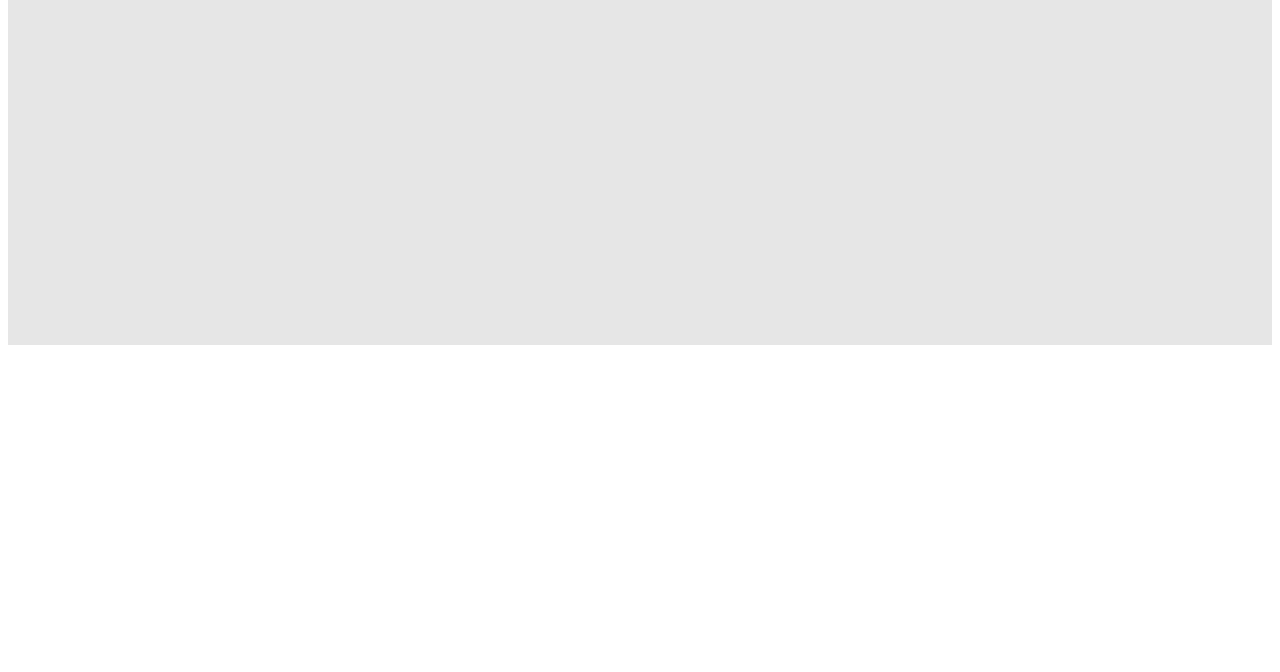
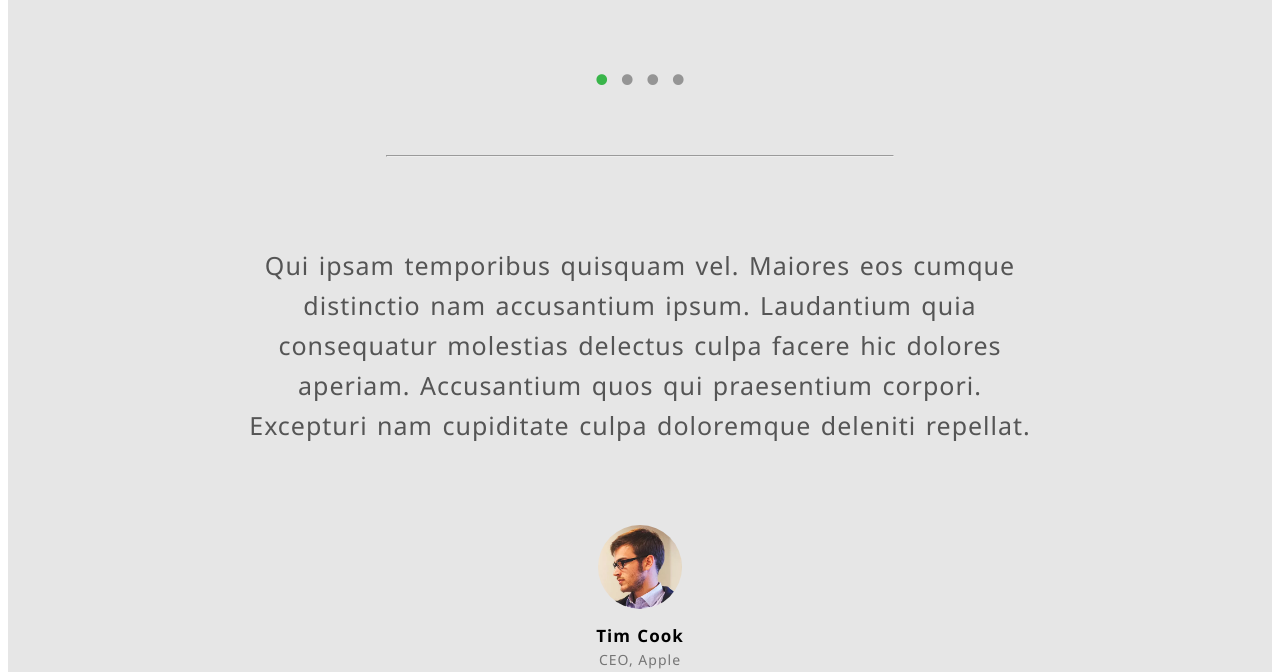
Before and after one commit to Shubham444555/Glint, a plain HTML site: page index.html in a window 1280 px wide. Shown: the part 4768-5440 px from the top of the page. Before the commit the page ends 5121 px from the top, so only its background shows below. Drawn offline with Linux system fonts and the light colour scheme.

Commit message:
another-section

```diff
--- a/index.css
+++ b/index.css
@@ -497,12 +497,12 @@ grid-template-columns: 1fr 1fr ;
     width: 400px;
 }
 .clients{
-    height: 800px;
+    height: 1300px;
     margin-top: 1150px;
     width: 100%;
 }
 .greybox{
-    height: 800px;
+    height: 1300px;
     width: 100%;
     background-color: #e6e6e6;
     display: flex;
@@ -533,5 +533,94 @@ grid-template-columns: 1fr 1fr ;
     padding-top: 80px;
     display: flex;
     justify-content: space-between;
-
 }
+.apple, .react, .blackberry, .dropbox, .envato, .firefox{
+    cursor: pointer;
+}
+.dot{
+    display: flex;
+    font-size: 90px;
+    color: #959595;
+    gap: 3px;
+    cursor: pointer;
+}
+.one{
+    color: #39b54a;
+}
+.two:hover{
+    color: #39b54a;
+}
+.three:hover{
+    color: #39b54a;
+}
+.four:hover{
+color: #39b54a;
+}
+.line{
+    border: 1px unset #959595 ;
+    width: 40%;
+    margin-top: 50px;
+}
+.que{
+    margin-top: 80px;
+    line-height: 40px;
+    color: #555555;;
+    font-weight: 400;
+    width: 800px;
+    text-align: center;
+    font-size: 25px;
+    font-family: 'Segoe UI', Tahoma, Geneva, Verdana, sans-serif;
+    letter-spacing: 1px;
+    word-spacing: 2px;
+}
+.circle{
+    height: 84px;
+    width: 84px;
+    border-radius: 50%;
+    margin-top: 80px;
+}
+.circle img{
+    width: 84px;
+    height: 84px;
+    border-radius: 50%;
+}
+.cook{
+    margin-top: 15px;
+    color: black;
+    font-size: 17px;
+    font-weight: 700;
+    font-family: 'Segoe UI', Tahoma, Geneva, Verdana, sans-serif;
+    letter-spacing: 1px;
+    word-spacing: 1px;
+}
+.ceo{
+    color: #757575;
+    font-family: 'Segoe UI', Tahoma, Geneva, Verdana, sans-serif;
+    font-size: 14px;
+    letter-spacing: 1px;
+    margin-top: 3px;
+    font-weight: 500;
+}
+.form{
+    display: flex;
+    flex-direction: column;
+}
+.darkbox{
+    height: 800px;
+    width: 100%;
+    background-image: url(bubble5.jpg);
+}
+.dark{
+    height: 800px;
+    width: 100%;
+    background-color: black;
+    opacity: 0.8;
+}
+.contact{
+    color: #39b54a;
+    font-family: 'Segoe UI', Tahoma, Geneva, Verdana, sans-serif;
+    font-size: 17px;
+    letter-spacing: 3px;
+    font-weight: 700;
+    filter: contrast(200%);
+}
--- a/index.html
+++ b/index.html
@@ -168,7 +168,30 @@
           <div class="envato"><img src="icons8-envato-100.png" alt="This is envato"></div>
           <div class="firefox"><img src="icons8-chrome-100.png" alt="This is chrome"></div>
         </div>
+        <div class="dot">
+          <div class="one">.</div>
+          <div class="two">.</div>
+          <div class="three">.</div>
+          <div class="four">.</div>
+        </div>
+        <hr class="line">
+        <div class="que">Qui ipsam temporibus quisquam vel. Maiores eos cumque distinctio nam accusantium ipsum.
+          Laudantium quia consequatur molestias delectus culpa facere hic dolores aperiam. Accusantium quos qui
+          praesentium corpori. Excepturi nam cupiditate culpa doloremque deleniti repellat.</div>
+          <div class="circle">
+            <img src="tim.jpg" alt="">
+          </div>
+          <div class="cook">Tim Cook</div>
+          <div class="ceo">CEO, Apple</div>
       </div>
     </div>
+    <!-- form-section -->
+     <div class="form">
+     <div class="darkbox">
+      <div class="dark">
+        <div class="contact">Contact Us</div>
+      </div>
+     </div>
+     </div>
 </body>
 </html>
```
Also changed, not shown: bubble5.jpg (added), tim.jpg (added).
